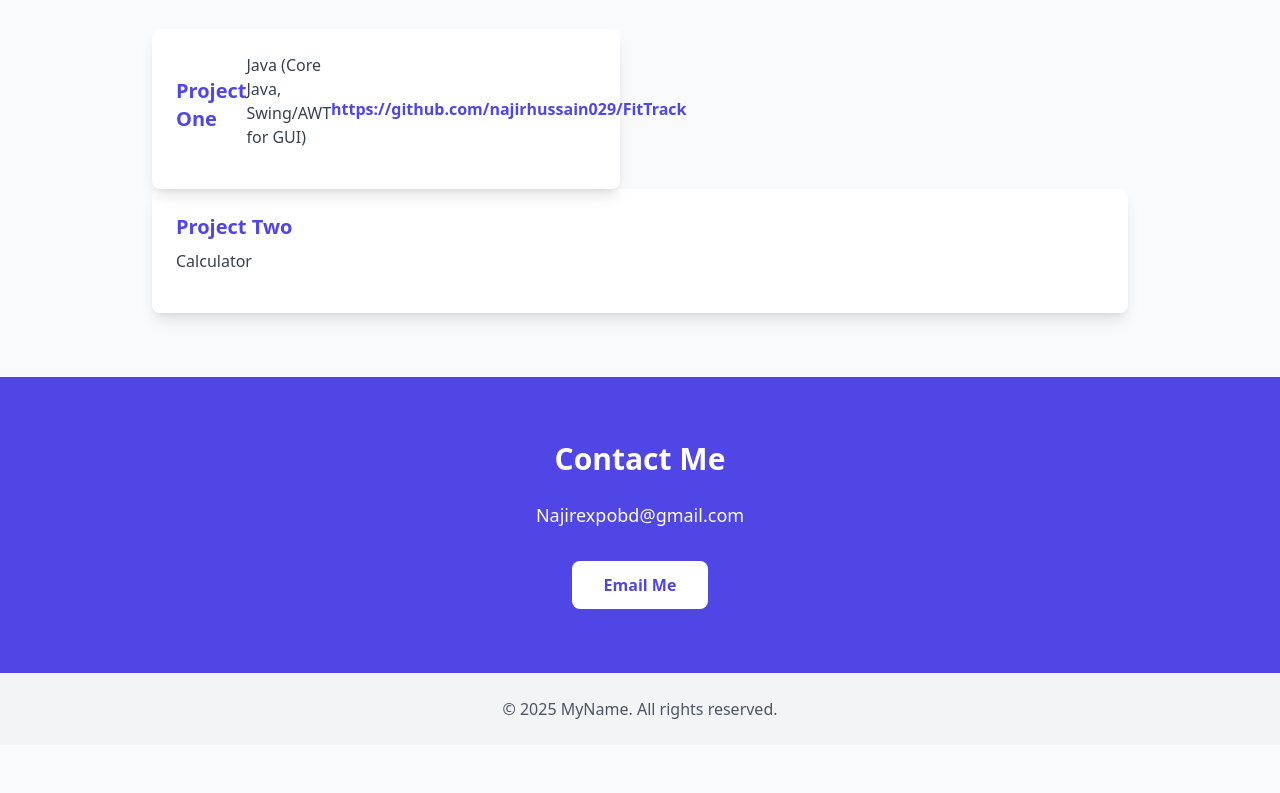
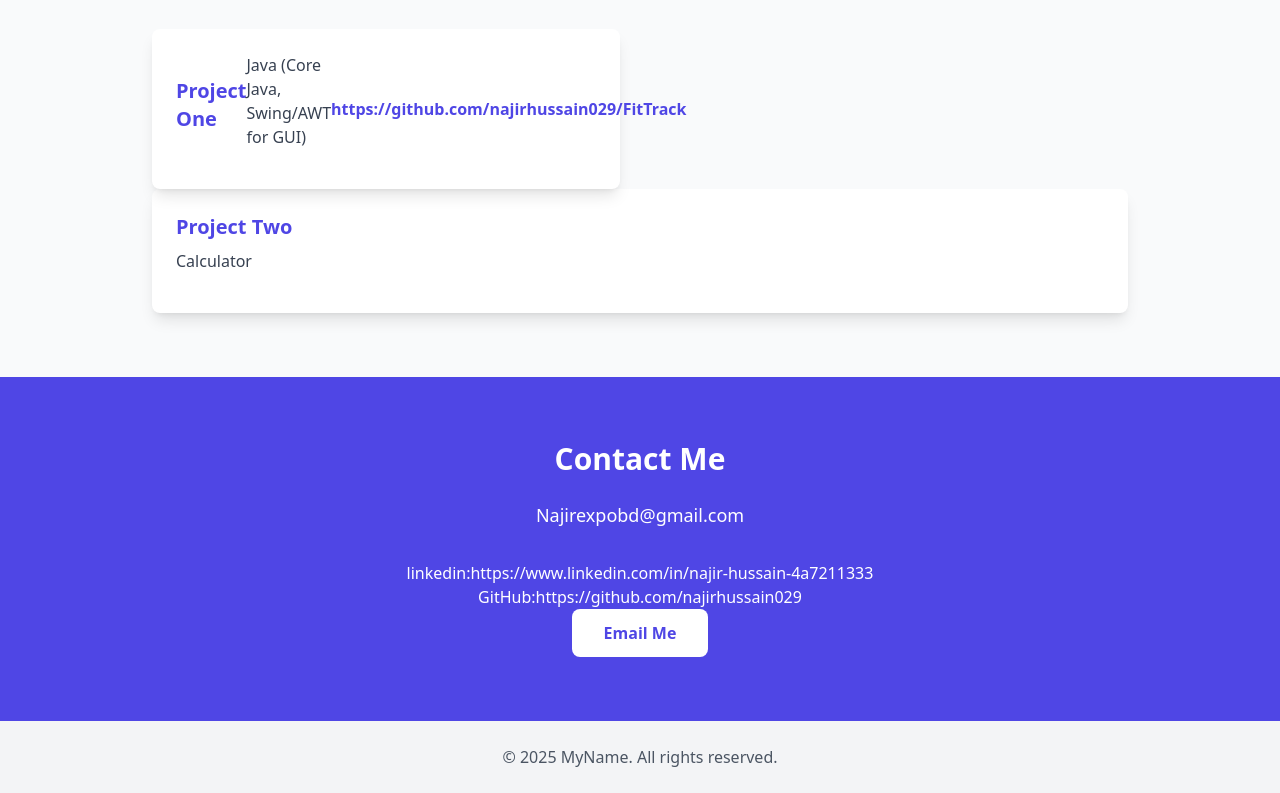
Before and after one commit to najirhussain029/porfolio-Task-2, a plain HTML site: page index.html in a window 1280 px wide. Shown: the part 1491-2284 px from the top of the page. Before the commit the page ends 2236 px from the top, so only its background shows below. Drawn offline with nearby package versions, Linux system fonts and the light colour scheme.

Commit message:
Update index.html

```diff
--- a/index.html
+++ b/index.html
@@ -91,6 +91,12 @@
     <div class="max-w-3xl mx-auto px-6 text-center">
       <h2 class="text-3xl font-bold mb-6">Contact Me</h2>
       <p class="mb-8 text-lg">Najirexpobd@gmail.com</p>
+      <p>
+        linkedin:<a href="#"target="_blank">https://www.linkedin.com/in/najir-hussain-4a7211333</a>
+      </p>
+     <p>
+        GitHub:<a href="#"target="_blank">https://github.com/najirhussain029</a>
+     </p>
       <a href="mailto:your.email@example.com" class="inline-block bg-white text-indigo-600 font-semibold px-8 py-3 rounded-lg hover:bg-gray-100 transition">Email Me</a>
     </div>
   </section>
```
